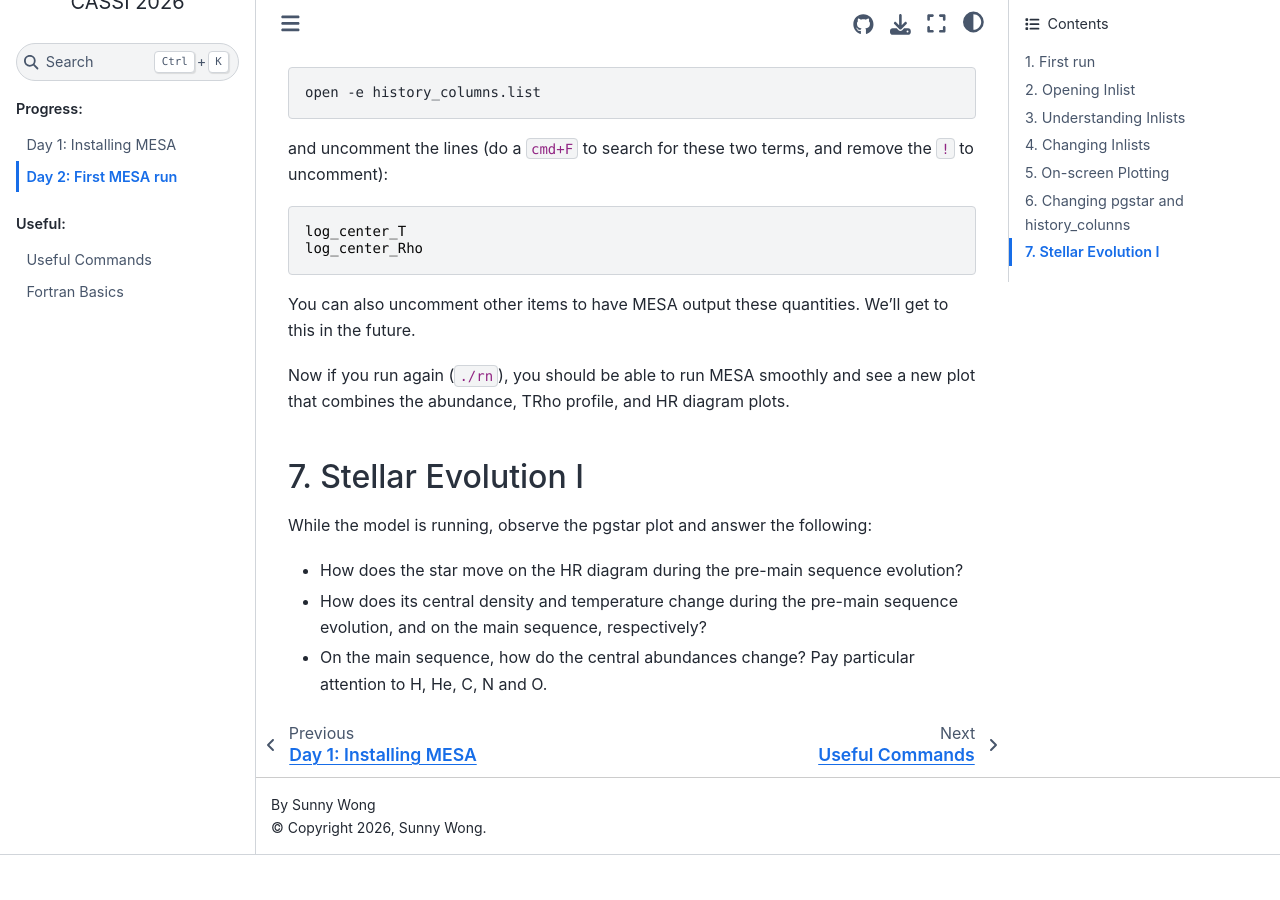
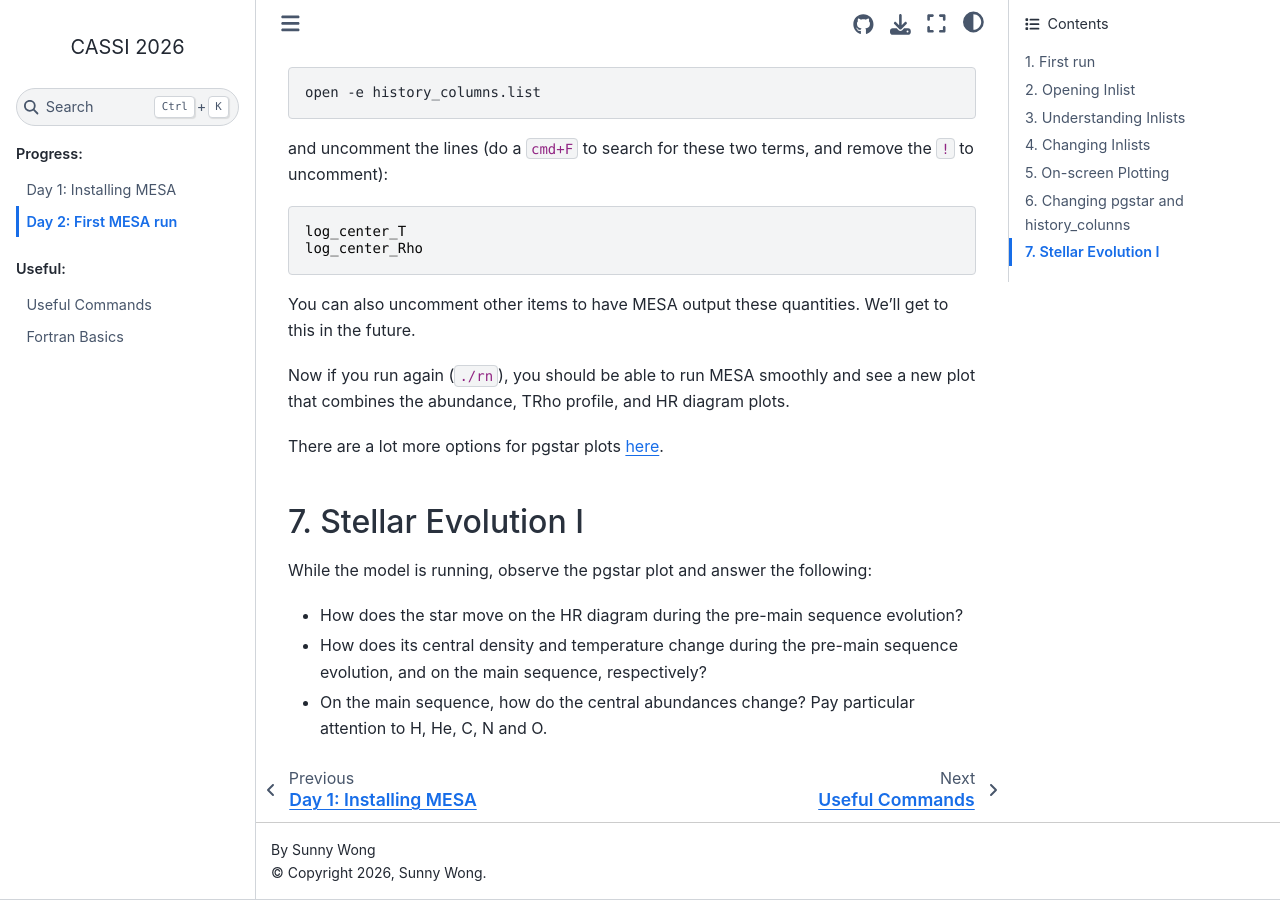
Before and after one commit to sunnywong314/CASSI2026-Sunny, a Sphinx documentation site: the page built from docs/source/first_run.rst, in a window 1280 px wide and 900 px high, scrolled down 5152 px. Built offline with Sphinx 7.4.7 and the Sphinx Book theme 1.1.4, drawn with Linux system fonts in a browser that asks for light colours; before the commit the page ends 6007 px from its top, so only the background shows below that.

Commit message:
add pgstar docs link

```diff
--- a/docs/source/first_run.rst
+++ b/docs/source/first_run.rst
@@ -325,6 +325,8 @@ You can also uncomment other items to have MESA output these quantities. We'll g
 Now if you run again (``./rn``), you should be able to run MESA smoothly and see a new
 plot that combines the abundance, TRho profile, and HR diagram plots.
 
+There are a lot more options for pgstar plots `here <https://docs.mesastar.org/en/26.4.1/reference/pgstar.html>`_.
+
 7. Stellar Evolution I
 ======================
 
```
